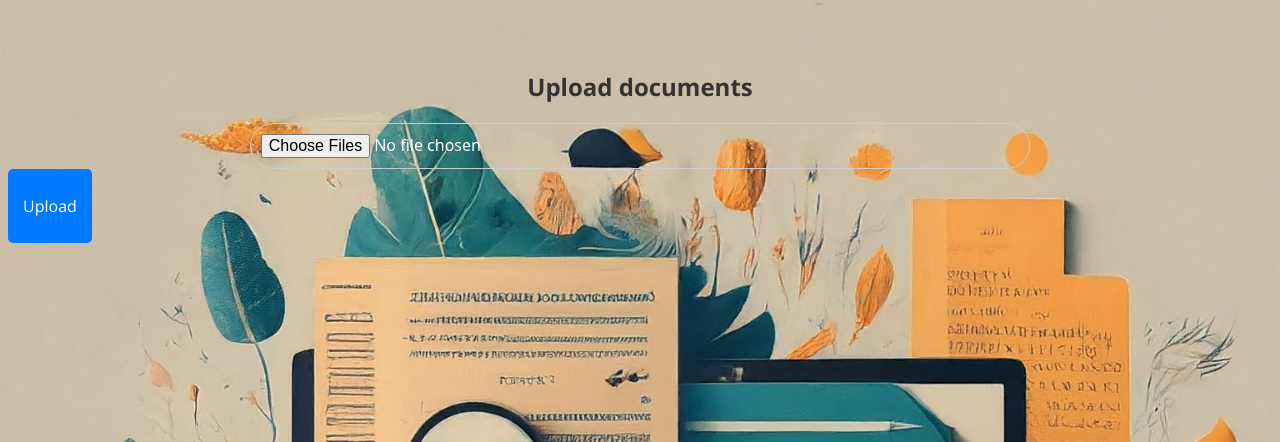
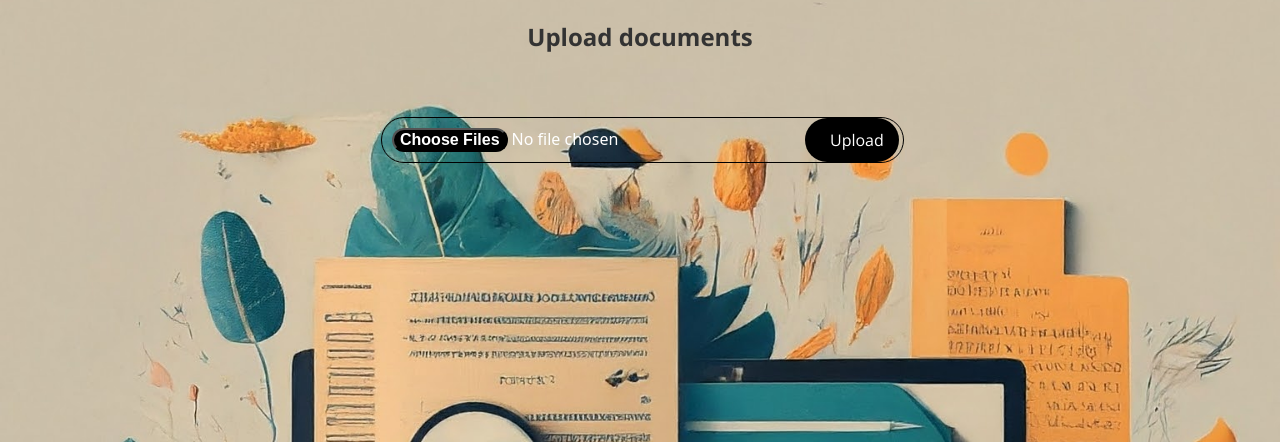
Before and after one commit to aniruddhochat/Verbose-Vista, a Flask app: page /upload in a window 1280 px wide. Shown: the part 78-520 px from the top of the page. Run offline with Flask 3, Linux system fonts and the light colour scheme.

Commit message:
UI UX changes on upload tab

```diff
--- a/app.py
+++ b/app.py
@@ -24,7 +24,11 @@
             blob = bucket.blob(file.filename)
             blob.upload_from_file(file,content_type='text/plain')
             flash(f'File {file.filename} uploaded successfully!', 'success')
-    return render_template('upload.html')
+    if request.method == 'POST':
+        return render_template('index.html')
+    else:
+        return render_template('upload.html')
+
 @app.route('/search/<string:inputText>', methods=['GET','POST'])
 def search(inputText):
     cnt = ""
--- a/static/upload.css
+++ b/static/upload.css
@@ -1,39 +1,51 @@
-/* Apply styles to the entire upload section */
-#uploadDocument {
-    padding: 50px 0;
-    width: auto;
-    height:auto;
-}
-.container {
-    text-align: center;
-}
-
 h2 {
     color: #333;
     font-size: 24px;
 }
 #upload-container {
-    margin-top: 20px;
+    margin-top: 35px;
+    text-align: center;
+    display: flex;
+}
+.form-container {
+    text-align: center;
+    justify-content: center;
+    align-items: center;
 }
 
 #upload-input {
     padding: 10px;
-    width: 60%;
-    border: 1px solid #ccc;
-    vertical-align: middle;
+    width: 150%;
+    border: 1px solid #000000;
+    display: inline-block;
 }
 
 #upload-button {
-    padding: 15px 20px;
+    padding: 0px 25px;
+    margin-top: 10px;
     cursor: pointer;
-    background-color: #007bff;
+    background-color: #000000;
     color: #fff;
     border: none;
-    border-radius: 5px;
-    transition: background-color;
+    border-radius: 35px;
+    transition: background-color 0.2s;
     vertical-align: middle;
+    display: inline-block;
+    margin-left: 90px;
+    margin-bottom: 10px;
  }
 #file-name {
     color: #000;
     margin-top: 10px;
 }
+#selected-file-name {
+    color: #000;
+    margin-top: 10px;
+}
+
+#upload-input::file-selector-button {
+    font-weight: bold;
+    color: rgb(255, 255, 255);
+    background-color: rgb(0, 0, 0);
+    border-radius: 35px;
+}
--- a/templates/upload.html
+++ b/templates/upload.html
@@ -1,19 +1,28 @@
 {% extends 'index.html' %}
 {% block content %}
 <link rel="stylesheet" type="text/css" href="{{ url_for('static', filename='upload.css') }}">
+<h2>Upload documents</h2>
 <section id="uploadDocument">
-    <div class="container">
-        <h2>Upload documents</h2>
+    <div id="upload-container" class="form-container">
         <form method="post" enctype="multipart/form-data" action="{{ url_for('upload') }}">
             <input type="file" name="files" id="upload-input" placeholder="Upload a document" multiple onchange="displayFileName()">
-            <button type="submit" id="upload-button" class="btn login">Upload</button>
-            <span id="selected-file-name"></span>
         </form>
+        <button type="submit" id="upload-button" class="btn login">Upload</button>
+        <span id="selected-file-name"></span>
     </div>
     <script>
+        //function displayFileName() {
+        //    var fileName = document.getElementById('upload-input').files[0].name;
+        //    document.getElementById('file-name').innerHTML = fileName;
+        //}
+
         function displayFileName() {
-            var fileName = document.getElementById('upload-input').files[0].name;
-            document.getElementById('file-name').innerHTML = fileName;
+            var fileInput = document.getElementById('upload-input');
+            var fileName = '';
+            for (var i = 0; i < fileInput.files.length; i++) {
+                fileName += fileInput.files[i].name + ', ';
+            }
+            document.getElementById('selected-file-name').innerHTML = fileName;
         }
 
     </script>
```
